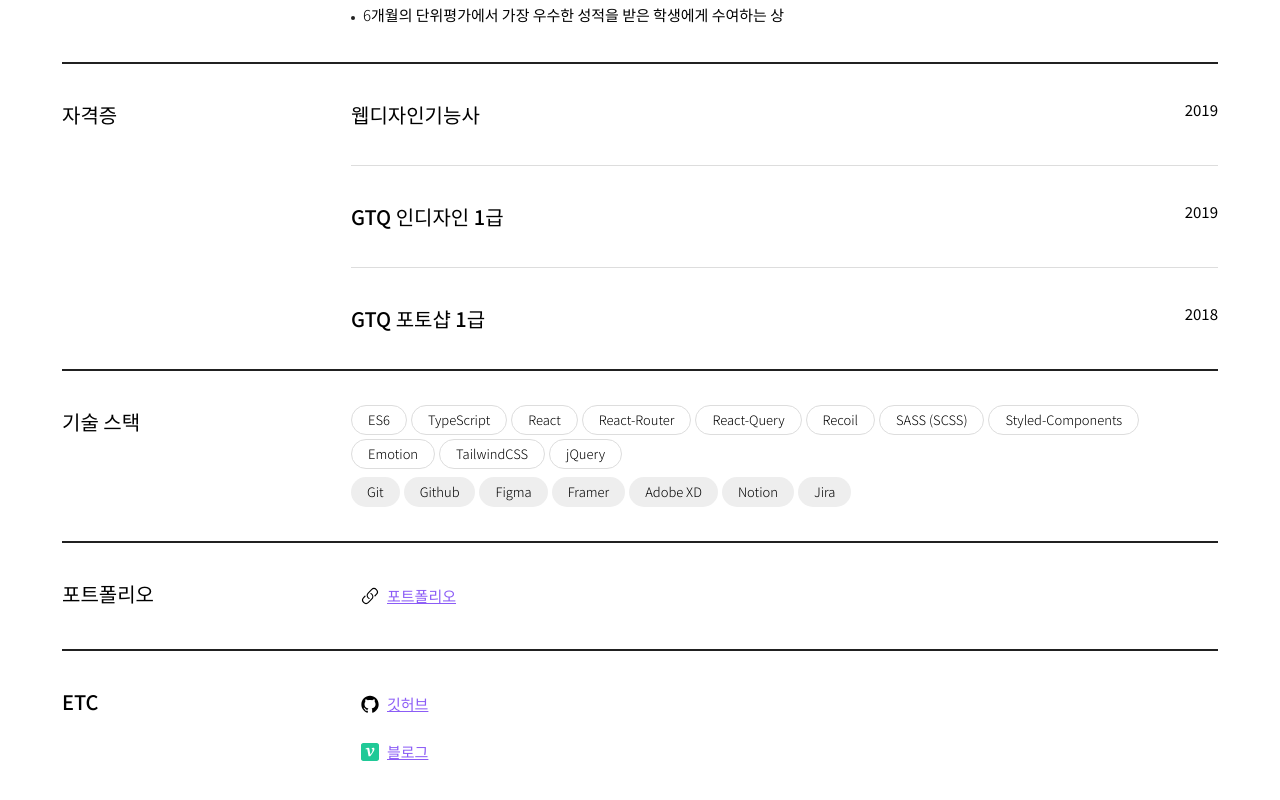
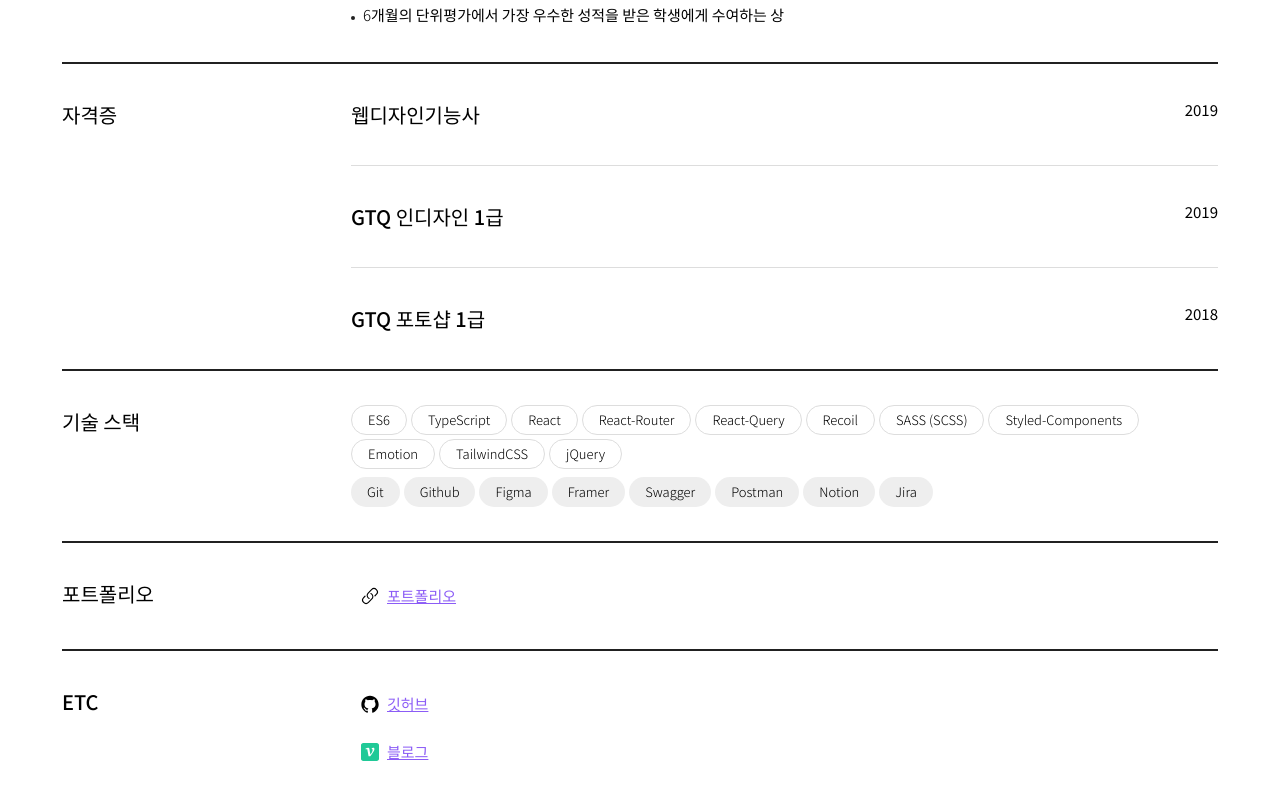
Before and after one commit to kkomyoung/fe-portfolio, a React (Create React App) app: page /resume in a window 1280 px wide. Shown: the part 5792-6592 px from the top of the page. Built offline with nearby package versions, Linux system fonts and the light colour scheme.

Commit message:
fix: 이력서 수정

```diff
--- a/src/pages/ResumePage.jsx
+++ b/src/pages/ResumePage.jsx
@@ -1030,7 +1030,8 @@
                   <li className="tool">Github</li>
                   <li className="tool">Figma</li>
                   <li className="tool">Framer</li>
-                  <li className="tool">Adobe XD</li>
+                  <li className="tool">Swagger</li>
+                  <li className="tool">Postman</li>
                   <li className="tool">Notion</li>
                   <li className="tool">Jira</li>
                 </StackList>
```
